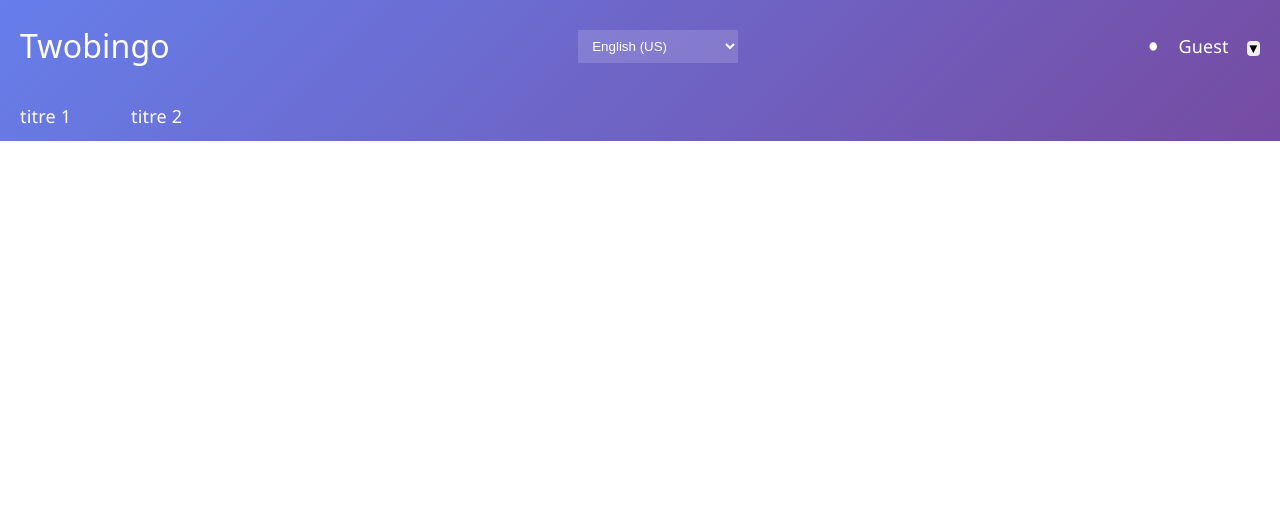
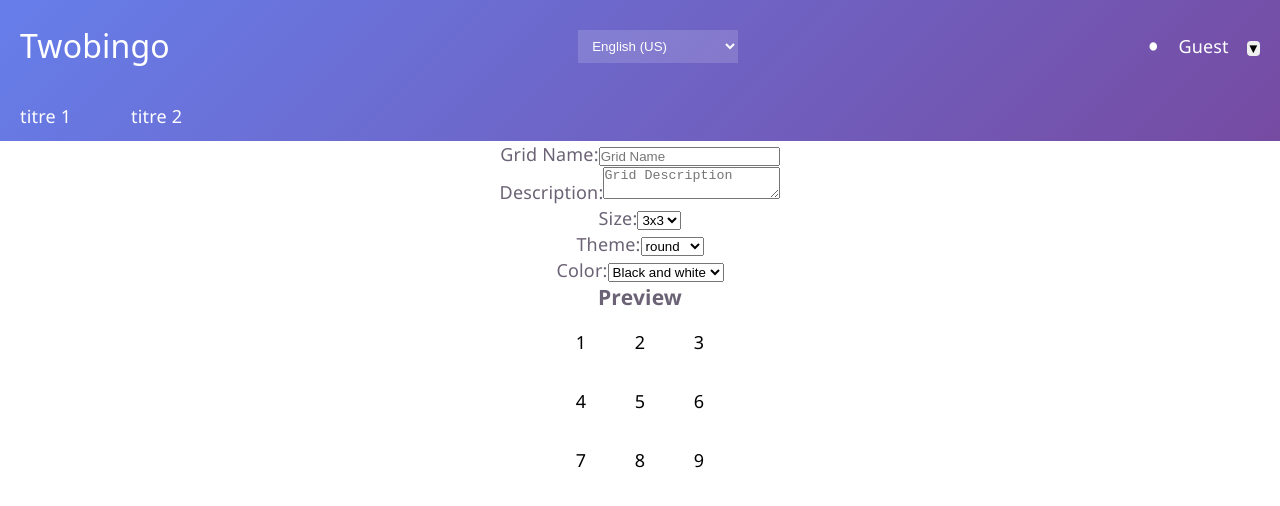
Before and after one commit to arannou/twobingo, a Vue app in the folder frontend/: page /grid-creator in a window 1280 px wide. Shown: the top 506 px of the page. Built offline with nearby package versions, Linux system fonts and the light colour scheme.

Commit message:
Add basic grid creator

```diff
--- a/frontend/src/components/Dashboard.vue
+++ b/frontend/src/components/Dashboard.vue
@@ -78,7 +78,7 @@ const { t } = useI18n()
 
 
 const navigateToCreate = () => {
-  router.push('/create-item')
+  router.push('/grid-creator')
 }
 
 const loadGrids = async () => {
--- /dev/null
+++ b/frontend/src/components/GridComponents/CellComponent.vue
@@ -0,0 +1,46 @@
+<script setup>
+
+
+import { onMounted, ref } from 'vue'
+import { useI18n } from 'vue-i18n'
+import { useGridStore } from '../../stores/grid'
+
+
+const gridStore = useGridStore()
+const { t } = useI18n()
+
+const props = defineProps({
+  cellId: String,
+  gridId: String,
+  index: Number
+})
+
+const editedCell = ref({
+      content: null,
+      checked: false
+  })
+
+onMounted(() => {
+  console.log('CellComponent mounted with props:', props)
+  if (props.gridId && props.cellId) {
+    gridStore.loadCell(props.gridId, props.cellId)
+  }
+})
+
+
+
+</script>
+<template>
+  <div class="cell-component">
+    {{ editedCell.content  ?? props.index }}
+</div>
+</template>
+
+<style>
+.cell-component {
+    width: 3rem;
+    height: 3rem;
+  padding: .5rem;
+  text-align: center;
+}
+</style>
--- a/frontend/src/components/GridComponents/GridEditor.vue
+++ b/frontend/src/components/GridComponents/GridEditor.vue
@@ -1,27 +1,161 @@
 <script setup>
 import { useRouter, useRoute } from 'vue-router'
-import { onMounted } from 'vue'
+import { computed, onBeforeMount, ref } from 'vue'
 import { useI18n } from 'vue-i18n'
 import { useUserStore } from '../../stores/user'
 import { useGridStore } from '../../stores/grid'
+import CellComponent from './CellComponent.vue'
 
 const router = useRouter()
 const route = useRoute()
 const userStore = useUserStore()
 const gridStore = useGridStore()
 const { t } = useI18n()
+const mode = route.query.gridId ? 'edit' : 'create'
+
+// props: gridId (optional, for editing existing grid)
+const gridId = route.query.gridId
 
 
 
-onMounted(() => {
-  gridStore.getLoggedUser()
+const THEMES = ['round', 'square']
+const COLORS = [
+  { name: 'Black and white',
+    foreground: '#fff',
+    background: '#000',
+    textColor: '#000000'
+  },
+  {
+    name: 'Green',
+    foreground: '#00ff00',
+    background: '#aaffaa',
+    textColor: '#000000'
+  },
+  {
+    name: 'Blue',
+    foreground: '#0000ff',
+    background: '#aaaaff',
+    textColor: '#000000'
+  },
+]
+
+const editedGrid = ref({
+      gridName: '',
+      gridDescription: '',
+      gridSize: 3,
+      gridTheme: 'round',
+      gridColor: COLORS[0],
+  })
+
+onBeforeMount(() => {
+  console.log('GridEditor mounted with gridId:', gridId)
+  if (gridId) {
+    gridStore.loadGrid(gridId)
+  }
+
 })
 </script>
 
 <template>
   <div class="grid-editor">
+    <div class="form">
+      <div class="name-input">
+        <label for="grid-name">Grid Name:</label>
+        <input type="text" name="grid-name" id="grid-name" v-model="editedGrid.gridName" placeholder="Grid Name" />
+      </div>
+      <div class="description-input">
+        <label for="grid-description">Description:</label>
+        <textarea name="grid-description" id="grid-description" v-model="editedGrid.gridDescription" placeholder="Grid Description"></textarea>
+      </div>
+      <div class="size-selection">
+        <label for="grid-size">Size:</label>
+        <select name="grid-size" id="grid-size" v-model="editedGrid.gridSize">
+          <option value="3">3x3</option>
+          <option value="4">4x4</option>
+          <option value="5">5x5</option>
+        </select>
+      </div>
+      <div class="theme-selection">
+        <label for="grid-theme">Theme:</label>
+        <select name="grid-theme" id="grid-theme" v-model="editedGrid.gridTheme">
+          <option v-for="theme in THEMES" :value="theme">
+            {{ theme }}
+          </option>
+        </select>
+      </div>
+      <div class="color-selection">
+        <label for="grid-color">Color:</label>
+        <select name="grid-color" id="grid-color" v-model="editedGrid.gridColor">
+          <option v-for="color in COLORS" :value="color">
+            {{ color.name }}
+          </option>
+        </select>
+      </div>
+  </div>
+
+    <div class="preview">
+      <h3>Preview</h3>
+      <div class="grid-preview" :class="'theme-' +editedGrid.gridTheme" >
+        <div class="grid-container" :class="'size-' +editedGrid.gridSize + ' color-' + editedGrid.gridColor.name.toLowerCase().replace(/\s/g, '-')">
+        <div v-for="n in parseInt(editedGrid.gridSize)*parseInt(editedGrid.gridSize)" :key="'row-' + n" class="grid-cell">
+            <CellComponent :index="n" />
+        </div>
+        </div>
+      </div>
+    </div>
+
+
 
   </div>
 </template>
 
-<style></style>
+<style lang="scss">
+
+.grid-preview {
+  display: flex;
+  flex-direction: column;
+  align-items: center;
+
+  &.theme-round .grid-cell {
+    border-radius: 50%;
+  }
+
+
+}
+
+.grid-container {
+  display: grid;
+  gap: 5px;
+  padding: 10px;
+
+  &.size-3 {
+    grid-template-columns: repeat(3, 1fr);
+    grid-template-rows: repeat(3, 1fr);
+  }
+
+  &.size-4 {
+    grid-template-columns: repeat(4, 1fr);
+    grid-template-rows: repeat(4, 1fr);
+  }
+
+  &.size-5 {
+    grid-template-columns: repeat(5, 1fr);
+    grid-template-rows: repeat(5, 1fr);
+  }
+
+  &.color-black-and-white .grid-cell {
+    background-color: #fff;
+    color: #000;
+  }
+
+  &.color-green .grid-cell {
+    background-color: #aaffaa;
+    color: #000;
+  }
+
+  &.color-blue .grid-cell {
+    background-color: #aaaaff;
+    color: #000;
+  }
+}
+</style>
--- a/frontend/src/router/index.js
+++ b/frontend/src/router/index.js
@@ -10,9 +10,15 @@ const routes = [
         component: Dashboard,
     },
     {
+        path: '/grid-creator',
+        name: 'GridCreator',
+        component: GridEditor,
+    },
+    {
         path: '/grid-editor',
         name: 'GridEditor',
         component: GridEditor,
+        props: route => ({ gridId: route.query.gridId }),
     },
     {
         path: '/login',
```
Also changed, not shown: 1 other file (tests, documents, lock files or other folders).
